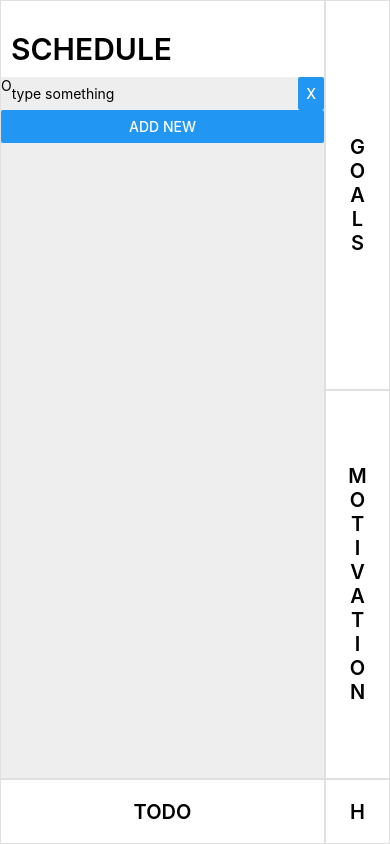
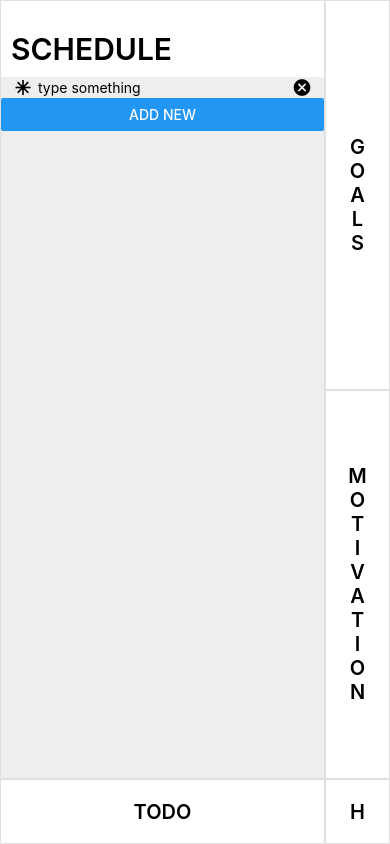
Before and after one commit to sidevesh/today_in_life_react-native, a React Native app: screen / in a window 390 px wide. Both pictures are taken after a click on the button "ADD NEW". Built offline with nearby package versions, Linux system fonts and the light colour scheme.

Commit message:
Integrate vector icons in android, react-native-web setup, initial vector icons in web setup but not working, fixed items

```diff
--- a/index.web.js
+++ b/index.web.js
@@ -1,4 +1,5 @@
 import { AppRegistry } from 'react-native';
+import iconFont from 'react-native-vector-icons/Fonts/MaterialCommunityIcons.ttf';
 import App from './src/App';
 
 AppRegistry.registerComponent('TodayInLife', () => App);
@@ -6,3 +7,21 @@ AppRegistry.runApplication('TodayInLife', {
   initialProps: {},
   rootTag: document.getElementById('root'),
 });
+
+// Generate required css
+const iconFontStyles = `@font-face {
+  src: url(${iconFont});
+  font-family: MaterialCommunityIcons;
+}`;
+
+// Create stylesheet
+const style = document.createElement('style');
+style.type = 'text/css';
+if (style.styleSheet) {
+  style.styleSheet.cssText = iconFontStyles;
+} else {
+  style.appendChild(document.createTextNode(iconFontStyles));
+}
+
+// Inject stylesheet
+document.head.appendChild(style);
--- a/package.json
+++ b/package.json
@@ -14,8 +14,10 @@
   },
   "dependencies": {
     "react": "^16.3.1",
+    "react-art": "^16.4.1",
     "react-dom": "^16.4.1",
     "react-native": "0.55.4",
+    "react-native-vector-icons": "^4.6.0",
     "react-native-web": "^0.8.6"
   },
   "devDependencies": {
@@ -29,6 +31,7 @@
     "eslint-plugin-import": "^2.13.0",
     "eslint-plugin-jsx-a11y": "^6.0.3",
     "eslint-plugin-react": "^7.10.0",
+    "file-loader": "^1.1.11",
     "html-webpack-plugin": "^3.2.0",
     "husky": "^0.14.3",
     "jest": "23.1.0",
--- a/src/components/List/Item/bulletItem.jsx
+++ b/src/components/List/Item/bulletItem.jsx
@@ -2,27 +2,38 @@ import React from 'react';
 import {
   View,
   TextInput,
-  Button,
+  TouchableOpacity,
   StyleSheet,
-  Text,
 } from 'react-native';
+import Icon from 'react-native-vector-icons/dist/MaterialCommunityIcons';
 
 const styles = StyleSheet.create({
   item: {
     flexDirection: 'row',
     justifyContent: 'flex-start',
-    alignItems: 'stretch',
+    alignItems: 'center',
   },
   itemText: {
     flex: 1,
+  },
+  bulletIcon: {
+    fontSize: 20,
+    paddingRight: 5,
+    paddingLeft: 12,
+  },
+  deleteIcon: {
+    fontSize: 20,
+    paddingRight: 12,
+    paddingLeft: 12,
   },
 });
 
 const BulletItem = ({ text, onEdit, onDelete }) => (
   <View style={styles.item}>
-    <Text>
-      O
-    </Text>
+    <Icon
+      name="asterisk"
+      style={styles.bulletIcon}
+    />
     <TextInput
       style={styles.itemText}
       onChangeText={onEdit}
@@ -30,10 +41,15 @@ const BulletItem = ({ text, onEdit, onDelete }) => (
       multiline={false}
       underlineColorAndroid="#FFFFFF00"
     />
-    <Button
-      title="X"
+    <TouchableOpacity
       onPress={onDelete}
-    />
+    >
+      <Icon
+        name="close-circle"
+        style={styles.deleteIcon}
+      />
+    </TouchableOpacity>
+
   </View>
 );
 
--- a/src/components/List/Item/checkItem.jsx
+++ b/src/components/List/Item/checkItem.jsx
@@ -2,18 +2,29 @@ import React from 'react';
 import {
   View,
   TextInput,
-  Button,
   StyleSheet,
+  TouchableOpacity,
 } from 'react-native';
+import Icon from 'react-native-vector-icons/dist/MaterialCommunityIcons';
 
 const styles = StyleSheet.create({
   item: {
     flexDirection: 'row',
     justifyContent: 'flex-start',
-    alignItems: 'stretch',
+    alignItems: 'center',
   },
   itemText: {
     flex: 1,
+  },
+  checkIcon: {
+    fontSize: 20,
+    paddingRight: 5,
+    paddingLeft: 12,
+  },
+  deleteIcon: {
+    fontSize: 20,
+    paddingRight: 12,
+    paddingLeft: 12,
   },
 });
 
@@ -26,10 +37,14 @@ const CheckItem = ({
   onUncheck,
 }) => (
   <View style={styles.item}>
-    <Button
-      title={isChecked ? 'X' : 'O'}
+    <TouchableOpacity
       onPress={() => (isChecked ? onUncheck() : onCheck())}
-    />
+    >
+      <Icon
+        name={isChecked ? 'checkbox-marked' : 'checkbox-blank-outline'}
+        style={styles.deleteIcon}
+      />
+    </TouchableOpacity>
     <TextInput
       style={styles.itemText}
       onChangeText={onEdit}
@@ -37,10 +52,14 @@ const CheckItem = ({
       multiline={false}
       underlineColorAndroid="#FFFFFF00"
     />
-    <Button
-      title="X"
+    <TouchableOpacity
       onPress={onDelete}
-    />
+    >
+      <Icon
+        name="close-circle"
+        style={styles.deleteIcon}
+      />
+    </TouchableOpacity>
   </View>
 );
 
--- a/web/webpack.config.js
+++ b/web/webpack.config.js
@@ -15,7 +15,7 @@ const babelLoaderConfiguration = {
   include: [
     path.resolve(appDirectory, 'index.web.js'),
     path.resolve(appDirectory, 'src'),
-    path.resolve(appDirectory, 'node_modules/react-native-uncompiled'),
+    path.resolve(appDirectory, 'node_modules/react-native-vector-icons'),
   ],
   use: {
     loader: 'babel-loader',
@@ -33,11 +33,22 @@ const babelLoaderConfiguration = {
 const imageLoaderConfiguration = {
   test: /\.(gif|jpe?g|png|svg)$/,
   use: {
+    loader: 'file-loader',
+    options: {
+      name: '[name].[ext]',
+    },
+  },
+};
+
+const iconLoaderConfiguration = {
+  test: /\.ttf$/,
+  use: {
     loader: 'url-loader',
     options: {
       name: '[name].[ext]',
     },
   },
+  include: path.resolve(appDirectory, 'node_modules/react-native-vector-icons'),
 };
 
 module.exports = {
@@ -60,6 +71,7 @@ module.exports = {
     rules: [
       babelLoaderConfiguration,
       imageLoaderConfiguration,
+      iconLoaderConfiguration,
     ],
   },
 
```
Also changed, not shown: 2 other files (tests, documents, lock files or other folders).
